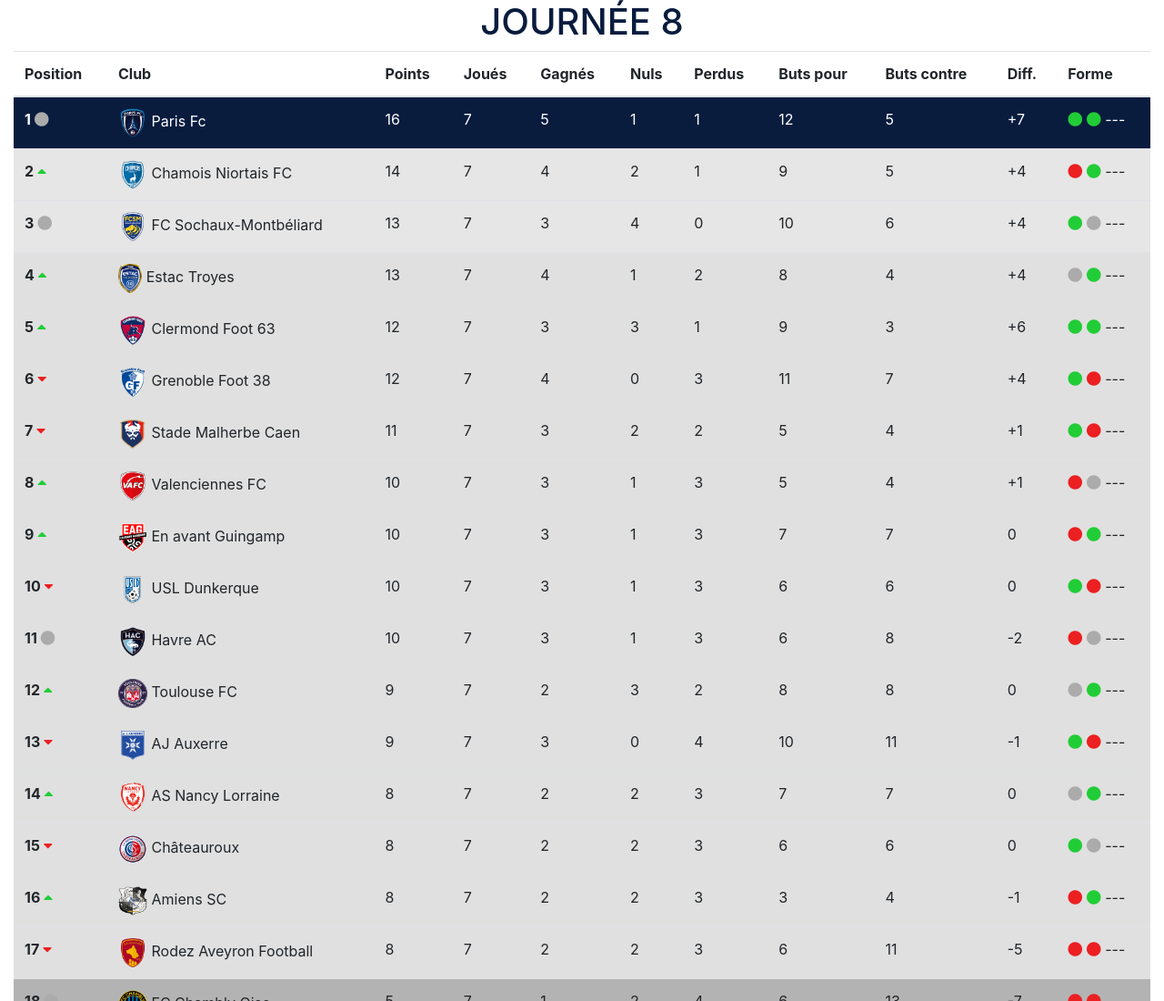
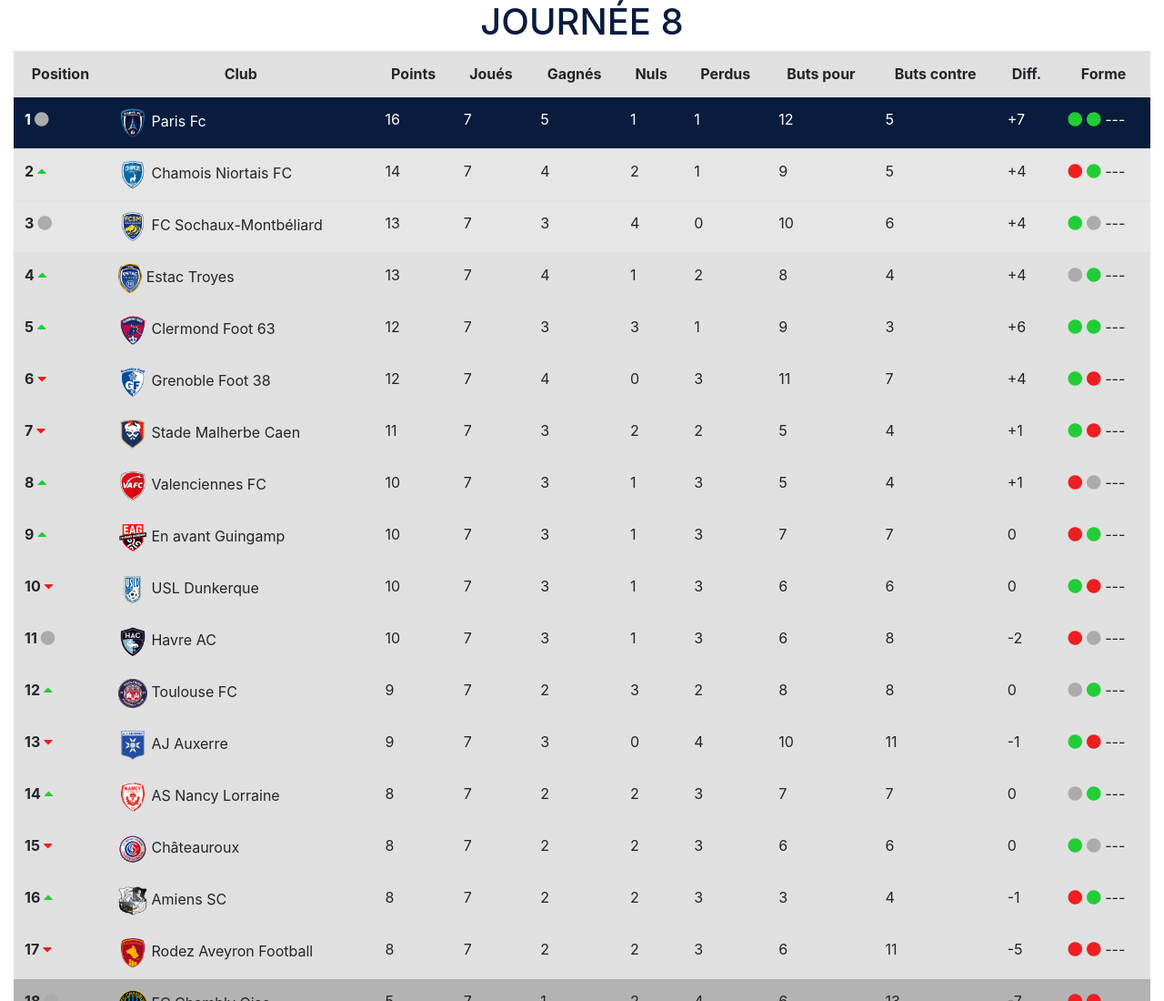
Before and after one commit to Celine-Chan/Ligue2, a plain HTML site: page index.html in a window 1280 px wide. Shown: the top 1100 px of the page at 91% size. Drawn offline with nearby package versions, Linux system fonts and the light colour scheme.

Commit message:
modif ok

```diff
--- a/index.html
+++ b/index.html
@@ -21,7 +21,7 @@
         <table class="table table-hover">
 
             <thead>
-                <tr>
+                <tr class="text-center greyColor">
                     <th>Position</th>
                     <th>Club</th>
                     <th>Points</th>
```
